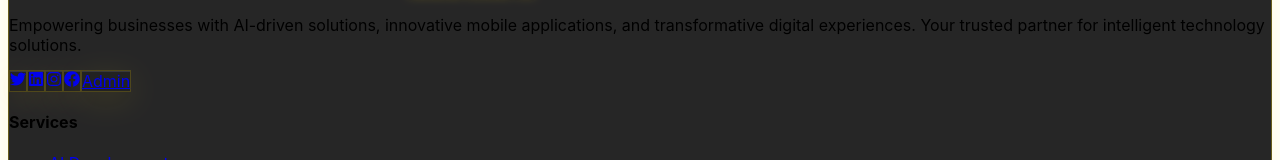
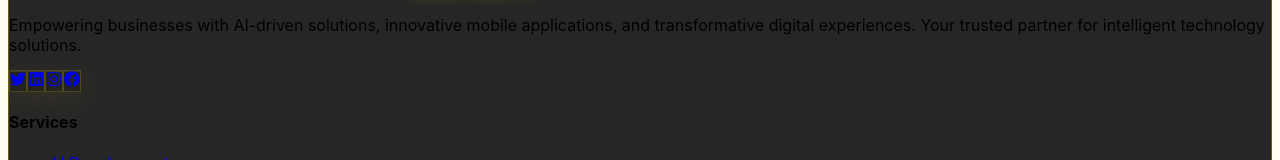
Before and after one commit to vanshjhamb9/my-site-1, a React (Vite) app in the folder client/: page /blog in a window 1280 px wide. Shown: the part 1115-1275 px from the top of the page. Built offline with nearby package versions, Linux system fonts and the light colour scheme; no server answers.

Commit message:
Update Footer.tsx

```diff
--- a/client/src/components/Footer.tsx
+++ b/client/src/components/Footer.tsx
@@ -47,14 +47,7 @@ export default function Footer() {
               >
                 <FaFacebook />
               </motion.a>
-               <motion.a
-                href="/admin/blog"
-                className="w-10 h-10 glassmorphism rounded-full flex items-center justify-center text-white/70 hover:text-primary transition-colors"
-                whileHover={{ scale: 1.1, y: -2 }}
-                data-testid="link-email"
-              >
-                Admin
-              </motion.a>
+
             </div>
           </div>
 
```
